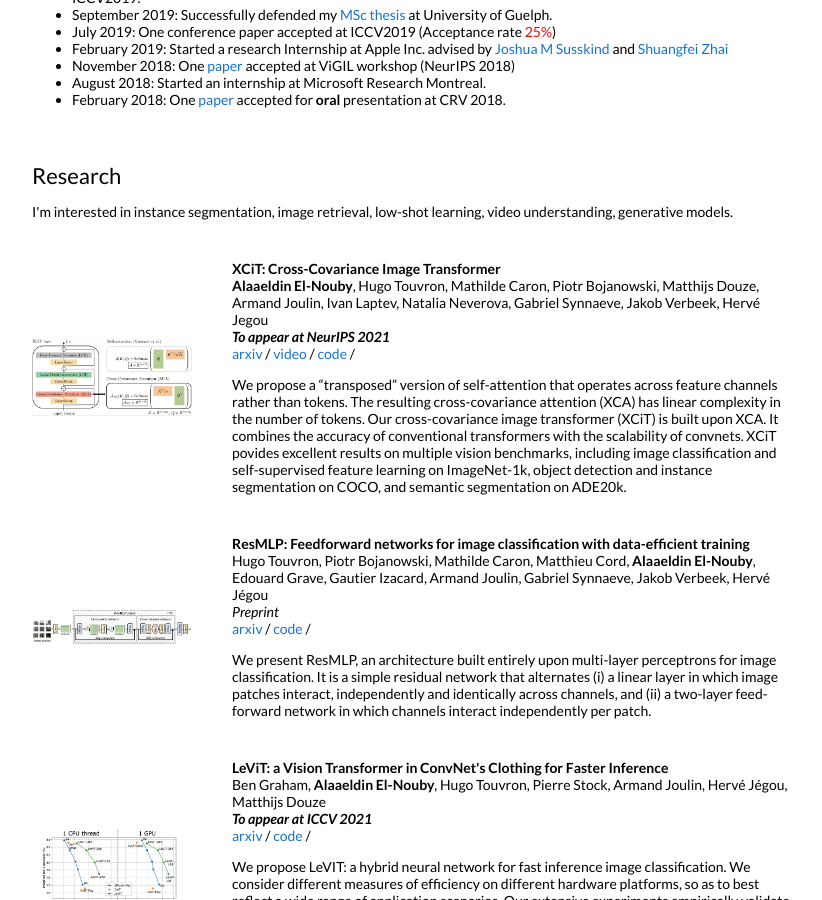
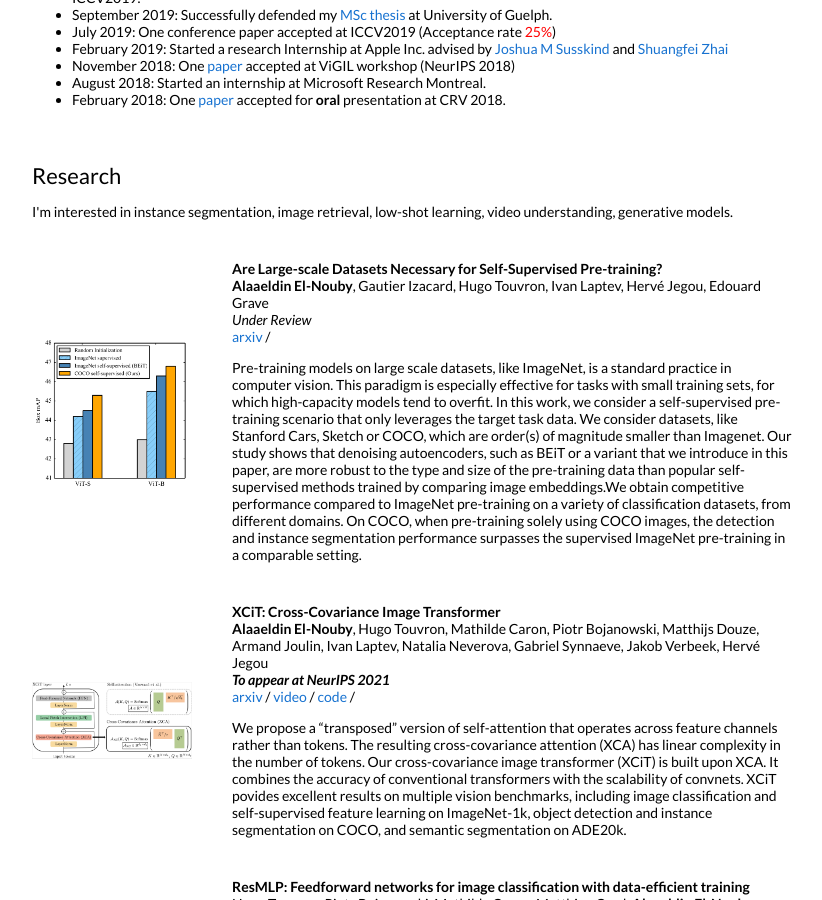
Before and after one commit to aelnouby/aelnouby.github.io, a Jekyll site: the page built from _posts/2021-12-25-splitmask.markdown, in a window 1280 px wide and 900 px high, scrolled down 637 px. Shown: the whole window, without its empty margins (228-1050 px from the left). Built offline with Jekyll 4.4.1, drawn with Linux system fonts in a browser that asks for light colours; our own code applies the rules of GitHub Pages for plain Markdown files.

Commit message:
Update 2021-12-25-splitmask.markdown

```diff
--- a/_posts/2021-12-25-splitmask.markdown
+++ b/_posts/2021-12-25-splitmask.markdown
@@ -3,8 +3,8 @@ layout: post
 title:  "Are Large-scale Datasets Necessary for Self-Supervised Pre-training?"
 image: images/splitmask.png
 categories: research
-authors: "<strong>Alaaeldin El-Nouby</strong>,, Gautier Izacard, Hugo Touvron, Ivan Laptev, Hervé Jegou, Edouard Grave"
-venue: "Under Review
+authors: "<strong>Alaaeldin El-Nouby</strong>, Gautier Izacard, Hugo Touvron, Ivan Laptev, Hervé Jegou, Edouard Grave"
+venue: "Under Review"
 arxiv: https://arxiv.org/abs/2112.10740
 ---
 Pre-training models on large scale datasets, like ImageNet, is a standard practice in computer vision. This paradigm is especially effective for tasks with small training sets, for which high-capacity models tend to overfit. In this work, we consider a self-supervised pre-training scenario that only leverages the target task data. We consider datasets, like Stanford Cars, Sketch or COCO, which are order(s) of magnitude smaller than Imagenet. Our study shows that denoising autoencoders, such as BEiT or a variant that we introduce in this paper, are more robust to the type and size of the pre-training data than popular self-supervised methods trained by comparing image embeddings.We obtain competitive performance compared to ImageNet pre-training on a variety of classification datasets, from different domains. On COCO, when pre-training solely using COCO images, the detection and instance segmentation performance surpasses the supervised ImageNet pre-training in a comparable setting.
```
